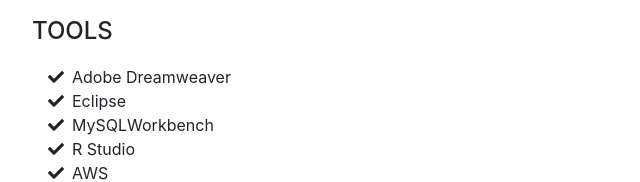
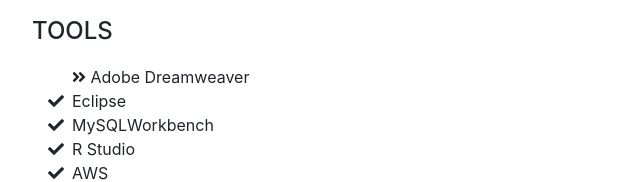
Before and after one commit to kjain6/My-Resume, a website with bundled scripts: page index.html in a window 1280 px wide. Shown: the part 2005-2187 px from the top of the page, 288-928 px from the left. Built offline with nearby package versions, Linux system fonts and the light colour scheme; a web font is replaced by a local one.

Commit message:
Update index.html

```diff
--- a/index.html
+++ b/index.html
@@ -158,7 +158,7 @@
         <div class="subheading mb-3">Tools</div>
         <ul class="fa-ul mb-0">
 		  <li>
-            <i class="fa-li fa fa-check"></i>
+            <i class="fas fa-angle-double-right"></i>
             Adobe Dreamweaver</li>
           <li>
             <i class="fa-li fa fa-check"></i>
```
